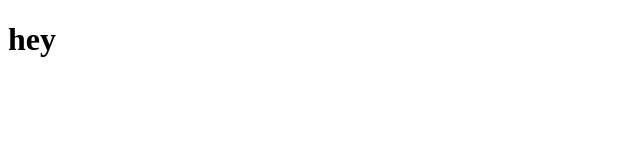
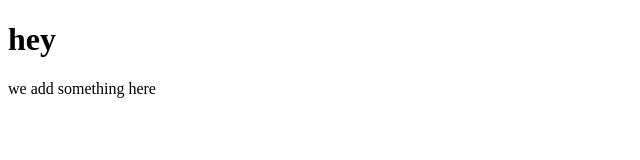
Before and after one commit to zuzik772/deleteme, a plain HTML site: page index.html in a window 1280 px wide. Shown: the whole page, without its empty margins (0-640 px from the left). Drawn offline with Linux system fonts and the light colour scheme.

Commit message:
add paragraph

```diff
--- a/index.html
+++ b/index.html
@@ -11,6 +11,7 @@
 <body>
     <main>
         <h1>hey</h1>
+        <p>we add something here</p>
     </main>
 </body>
 
```
